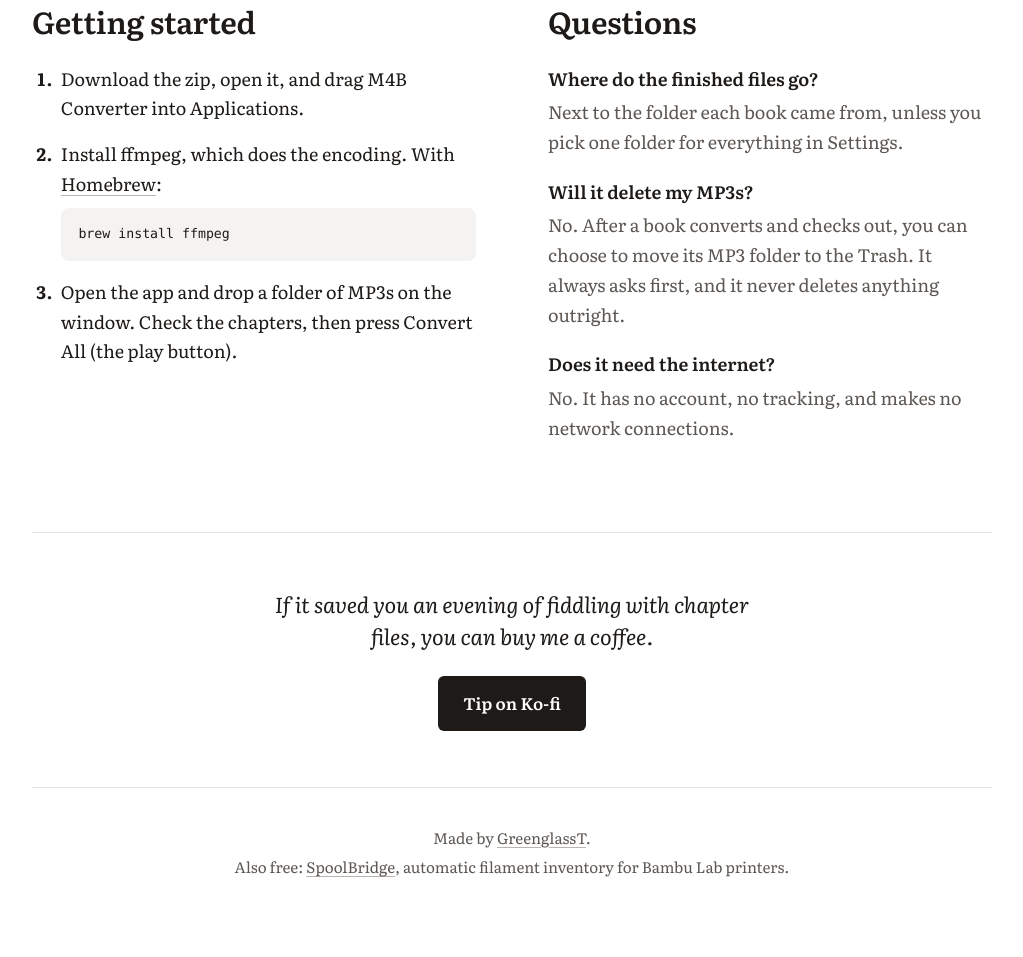
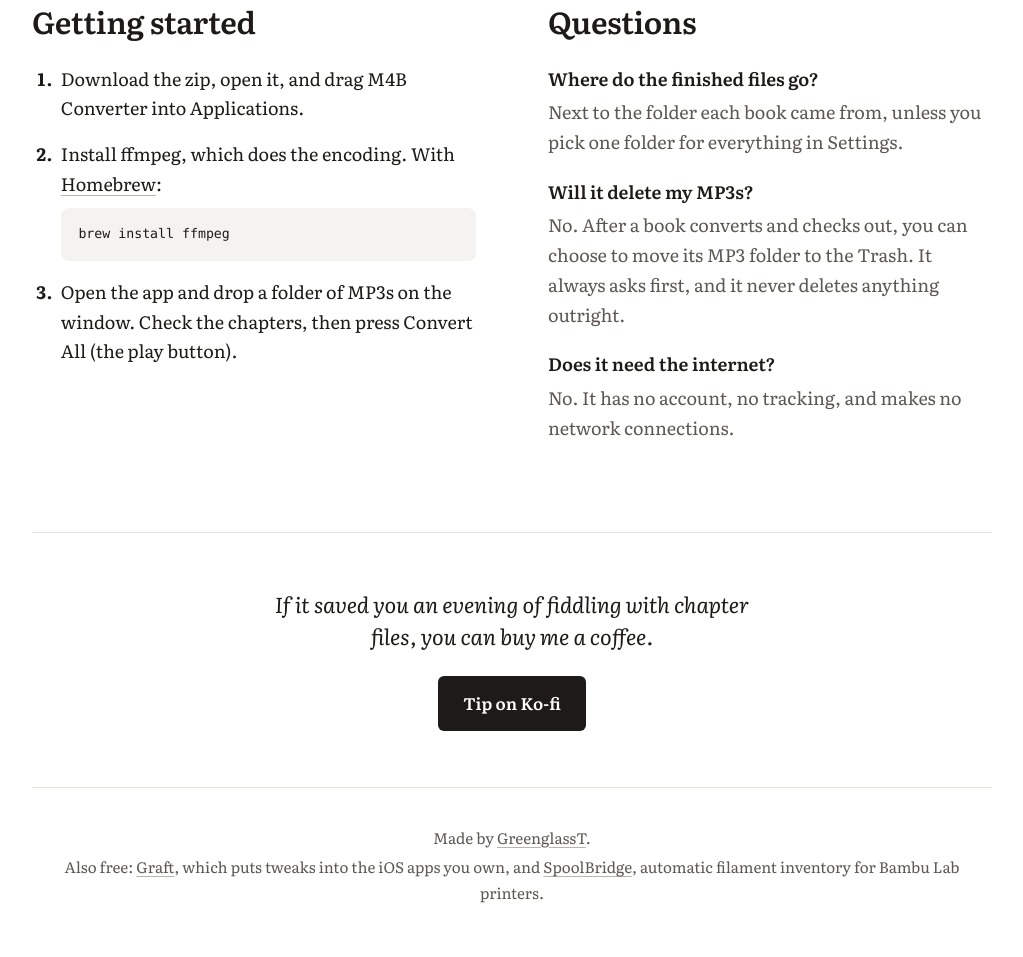
Before and after one commit to GreenglassT/M4BConverter, a plain HTML site: page index.html in a window 1280 px wide. Shown: the part 2008-2965 px from the top of the page, without its empty margins (128-1151 px from the left). Before the commit the page ends 2940 px from the top, so only its background shows below. Drawn offline with Linux system fonts and the light colour scheme.

Commit message:
Footer: link Graft
Co-Authored-By: Claude Opus 5.5 <noreply@anthropic.com>
Claude-Session: https://claude.ai/code/session_0116r7Pi3eeXP2oHMVTPV6FY

```diff
--- a/index.html
+++ b/index.html
@@ -95,7 +95,7 @@
 
     <footer>
       <p>Made by <a href="https://github.com/GreenglassT">GreenglassT</a>.</p>
-      <p>Also free: <a href="https://github.com/GreenglassT/SpoolBridge">SpoolBridge</a>, automatic filament inventory for Bambu Lab printers.</p>
+      <p>Also free: <a href="https://graftipa.com">Graft</a>, which puts tweaks into the iOS apps you own, and <a href="https://github.com/GreenglassT/SpoolBridge">SpoolBridge</a>, automatic filament inventory for Bambu Lab printers.</p>
     </footer>
   </div>
 </body>
```
